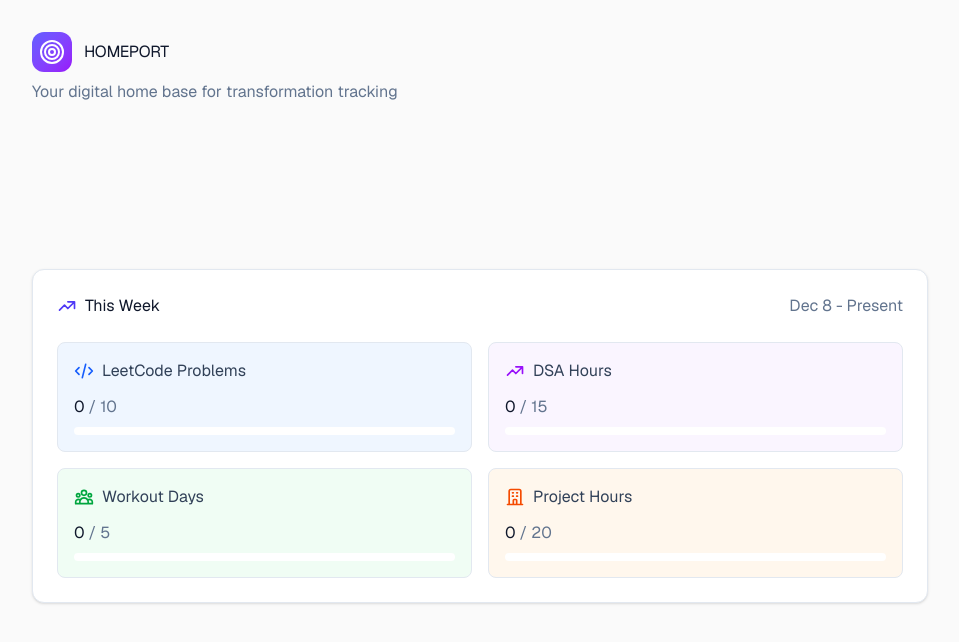
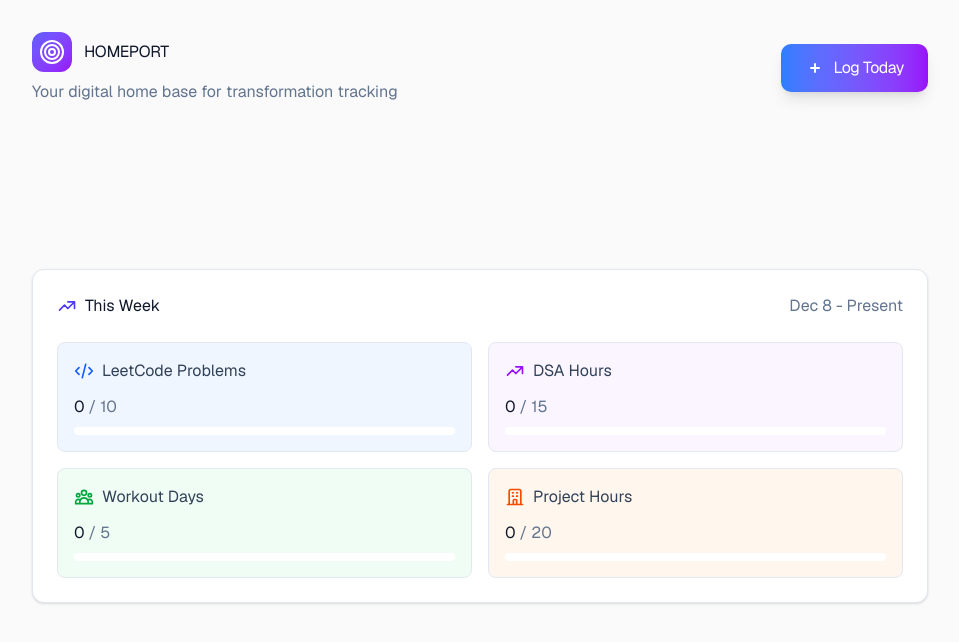
Before and after one commit to TheCandiko/homeport, a Next.js app: page / in a window 1280 px wide. Shown: the top 642 px of the page, without its empty margins (160-1119 px from the left). Built offline with nearby package versions, Linux system fonts and the light colour scheme.

Commit message:
Replace HomeportLogo with Header in page.tsx

```diff
--- a/app/page.tsx
+++ b/app/page.tsx
@@ -1,12 +1,12 @@
-import HomeportLogo from '@/app/components/HomeportLogo';
+import Header from '@/app/components/Header';
 import WeeklyHighlight from '@/app/components/WeeklyHighlight';
 
 export default function Home() {
   return (
     <div className="flex min-h-screen flex-col bg-zinc-50 p-8 font-sans">
-      <header className="mx-auto flex w-full max-w-4xl justify-between">
-        <HomeportLogo />
-      </header>
+      <div className="mx-auto w-full max-w-4xl">
+        <Header />
+      </div>
       <main className="flex flex-1 items-center justify-center">
         <WeeklyHighlight />
       </main>
```
